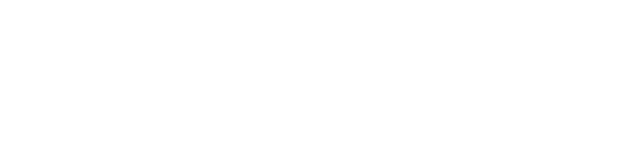
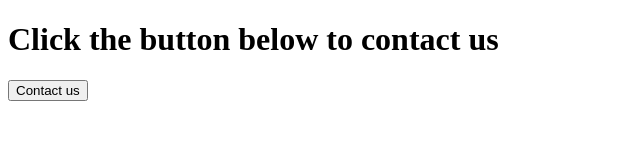
Before and after one commit to Haider-s-school-post/Haider-s-school-post.github.io, a plain HTML site: page contactus.html in a window 1280 px wide. Shown: the whole page, without its empty margins (0-640 px from the left). Drawn offline with Linux system fonts and the light colour scheme.

Commit message:
Updated the files (index and contactus)

```diff
--- a/contactus.html
+++ b/contactus.html
@@ -9,3 +9,8 @@
 
 </body>
 </html>
+
+<h1>Click the button below to contact us</h1>
+<a href="mailto:muhammedhaider982@gmail.com">
+    <button>Contact us</button>
+  </a>
```
